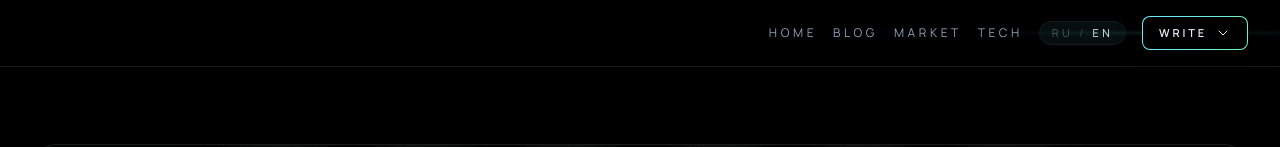
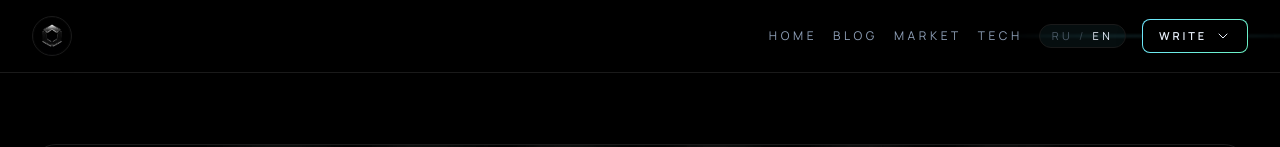
Before and after one commit to Eremiss/QUANTUM, a Next.js app: page /blog in a window 1280 px wide. Shown: the top 147 px of the page. Built offline with nearby package versions, Linux system fonts and the light colour scheme.

Commit message:
Make header logo refresh page

```diff
--- a/src/app/globals.css
+++ b/src/app/globals.css
@@ -204,6 +204,17 @@ a {
 
   .btn-ghost {
     @apply inline-flex items-center justify-center rounded-full border border-transparent px-4 py-2 text-xs font-medium uppercase tracking-[0.3em] text-[var(--muted)] transition;
+  }
+
+  .logo-button {
+    @apply inline-flex h-10 w-10 items-center justify-center rounded-full border border-[var(--line)] bg-black/40 transition;
+    box-shadow:
+      inset 0 0 0 1px rgba(255, 255, 255, 0.02),
+      0 6px 16px rgba(0, 0, 0, 0.35);
+  }
+
+  .logo-button:hover {
+    border-color: rgba(110, 231, 255, 0.45);
   }
 
   .chip {
--- a/src/app/page.tsx
+++ b/src/app/page.tsx
@@ -91,6 +91,20 @@ export default function Home() {
         </div>
         <div className="container-main relative z-10 py-4">
           <div className="flex flex-col gap-4 md:flex-row md:items-center">
+            <button
+              type="button"
+              className="logo-button"
+              onClick={() => window.location.reload()}
+              aria-label="Обновить сайт"
+            >
+              <Image
+                className="logo-mark"
+                src="/q-logo.png"
+                alt=""
+                width={32}
+                height={32}
+              />
+            </button>
             <CtaDropdown
               variant="header"
               telegram={LINKS.telegram}
--- a/src/components/SiteHeader.tsx
+++ b/src/components/SiteHeader.tsx
@@ -1,3 +1,5 @@
+"use client";
+
 import Image from "next/image";
 import Link from "next/link";
 import CtaDropdown from "@/components/CtaDropdown";
@@ -40,6 +42,20 @@ export default function SiteHeader({
       </div>
       <div className="container-main relative z-10 py-4">
         <div className="flex flex-col gap-4 md:flex-row md:items-center">
+          <button
+            type="button"
+            className="logo-button"
+            onClick={() => window.location.reload()}
+            aria-label="Обновить сайт"
+          >
+            <Image
+              className="logo-mark"
+              src="/q-logo.png"
+              alt=""
+              width={32}
+              height={32}
+            />
+          </button>
           <CtaDropdown variant="header" telegram={telegram} email={email} />
           <nav className={navClasses}>
             {navItems.map((item) => (
```
